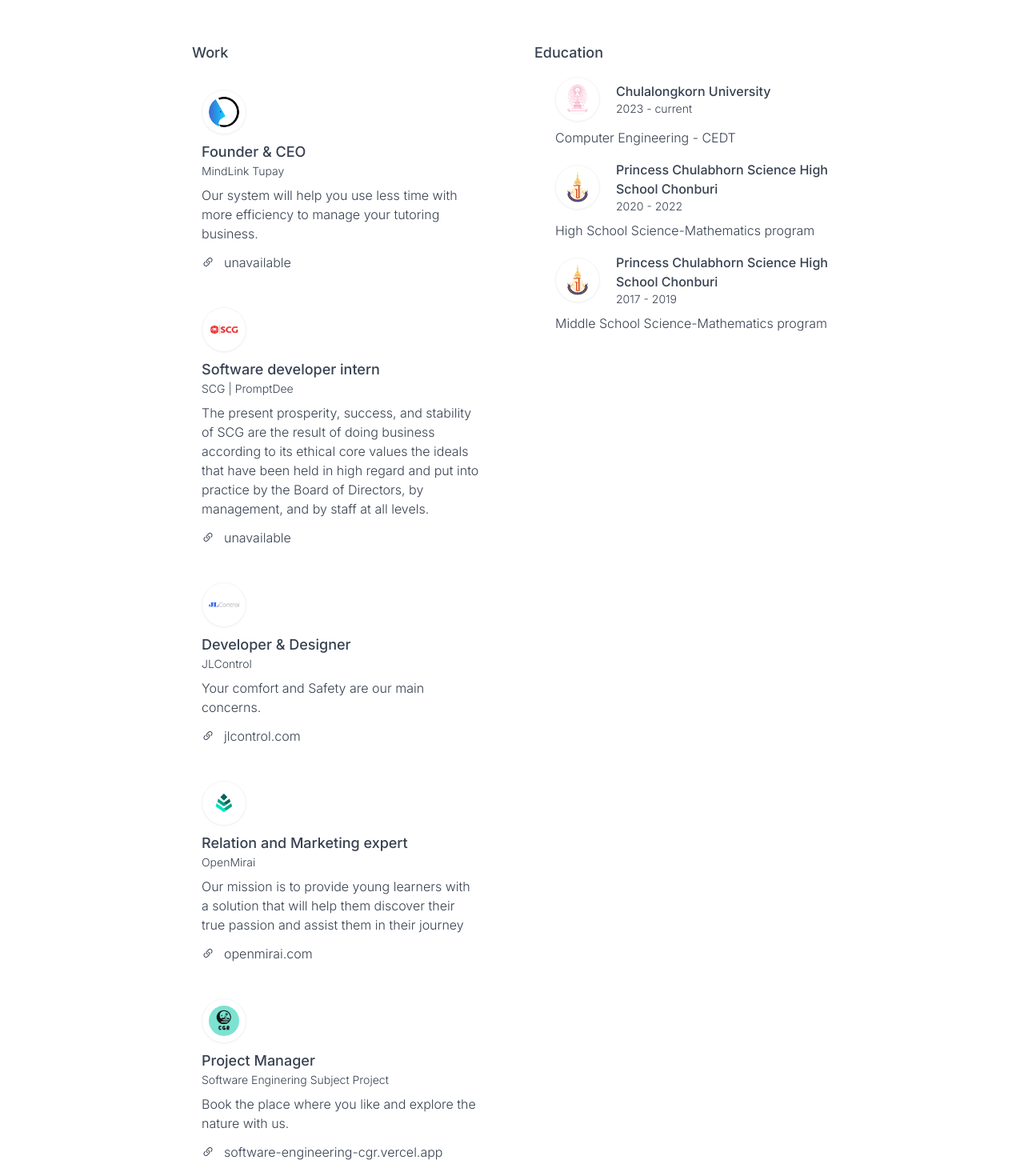
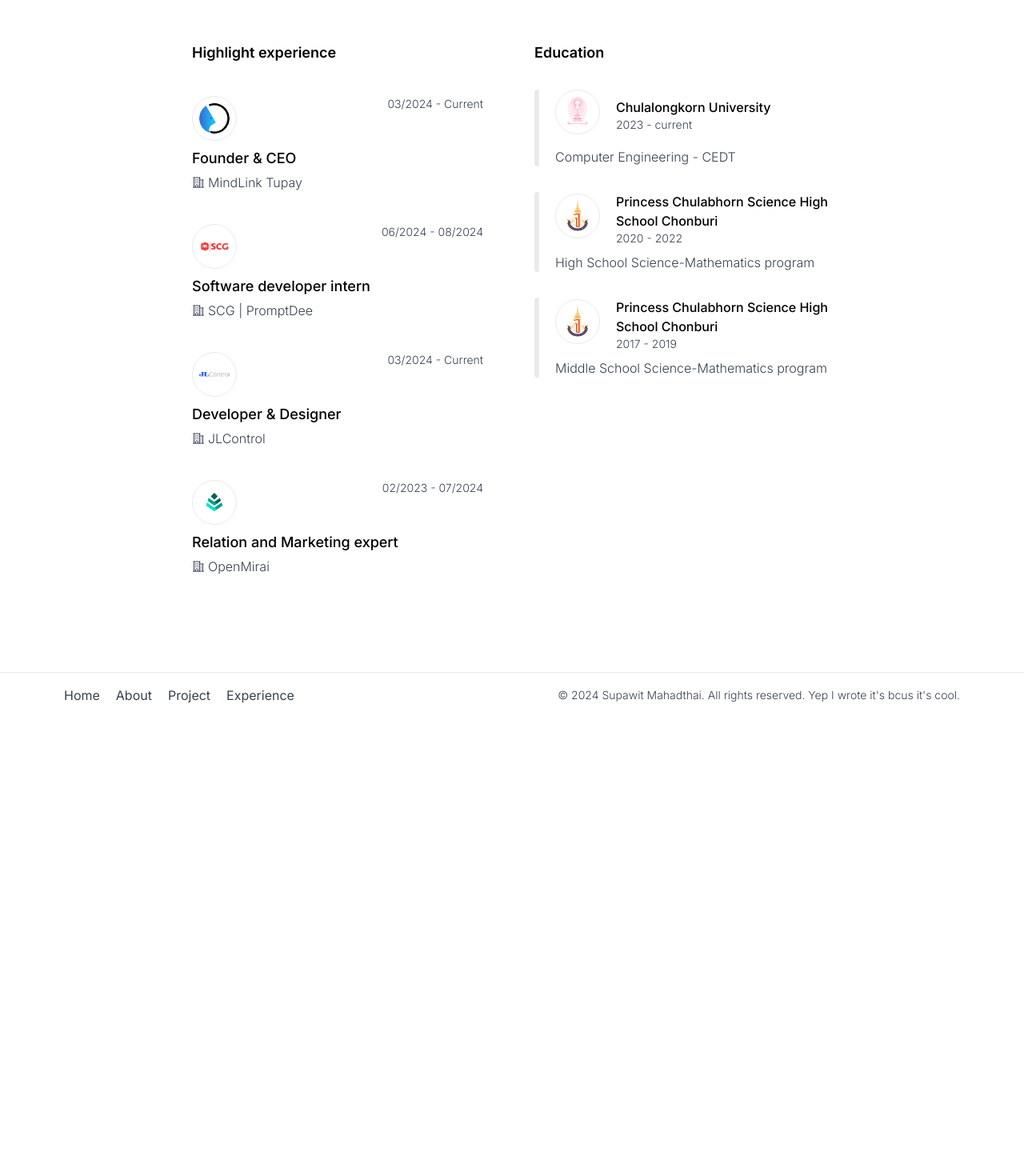
Before and after one commit to Darjeeling47/Portfolio, a Next.js app: page / in a window 1280 px wide. Shown: the part 780-2250 px from the top of the page at 80% size. After the commit the page ends 1677 px from the top, so only its background shows below. Built offline with nearby package versions, Linux system fonts and the light colour scheme; what tailwindcss-animated would draw is missing.

Commit message:
renew home page

```diff
--- a/src/components/basic/EducationBox.tsx
+++ b/src/components/basic/EducationBox.tsx
@@ -1,24 +1,16 @@
 import Image from "next/image"
+import ImageCover from "./ImageCover"
 
 export default function EducationBox({ data }: { data: any }) {
   return (
     <div className='flex flex-row w-full gap-5'>
-      <div className='h-full p-[3px] bg-my-gray-100 rounded-full text-transparent hidden lg:block'></div>
+      <div className='h-full p-[3px] bg-main-3 rounded-full text-transparent hidden lg:block'></div>
       <div className='w-full'>
         <div className='w-full flex flex-col md:flex-row'>
           <div className='flex flex-row gap-x-5 items-center'>
-            <div className='rounded-full !min-w-14 !w-14 !h-14 aspect-square bg-white border border-gray-100 flex justify-center items-center shadow-sm p-2'>
-              <Image
-                src={data.image}
-                alt='logo image'
-                width={0}
-                height={0}
-                sizes='100vw'
-                className='w-full h-full aspect-square rounded-full object-contain'
-              />
-            </div>
+            <ImageCover src={data.image} alt={data.topic} />
             <div className='flex flex-col'>
-              <h1 className='font-medium text-md md:text-md text-my-gray-200 dark:text-gray-300'>
+              <h1 className='font-medium text-md md:text-md text-main-1 dark:text-main-1-dark'>
                 {data.topic}
               </h1>
               <h2 className='font-light text-sm'>
--- /dev/null
+++ b/src/components/basic/ImageCover.tsx
@@ -0,0 +1,16 @@
+import Image from "next/image"
+
+export default function ImageCover({ src, alt }: { src: string; alt: string }) {
+  return (
+    <div className='rounded-full !min-w-14 !w-14 !h-14 aspect-square bg-background border border-main-3 dark:border-main-3-dark flex justify-center items-center p-2 mb-2'>
+      <Image
+        src={src}
+        alt={alt}
+        width={0}
+        height={0}
+        sizes='100vw'
+        className='w-full h-full aspect-square rounded-full object-contain'
+      />
+    </div>
+  )
+}
--- a/src/components/basic/WorkBox.tsx
+++ b/src/components/basic/WorkBox.tsx
@@ -1,32 +1,24 @@
 import Image from "next/image"
 import Link from "next/link"
+import ImageCover from "./ImageCover"
+import { BuildingOffice2Icon } from "@heroicons/react/24/outline"
 
 export default function WorkBox({ data }: { data: any }) {
   return (
-    <div className='group rounded-lg hover:bg-gray-100 dark:hover:bg-zinc-800 transition-all duration-100 p-3'>
-      <Link href={data.link}>
-        <div className='rounded-full !w-14 !h-14 bg-white border border-gray-100 flex justify-center items-center shadow-sm p-2 mb-2'>
-          <Image
-            src={data.image}
-            alt='logo image'
-            width={0}
-            height={0}
-            sizes='100vw'
-            className='w-full h-full aspect-square rounded-full object-contain'
-          />
-        </div>
-        <div className='flex flex-col'>
-          <h1 className='font-medium text-md md:text-lg text-my-gray-300 dark:text-white'>
-            {data.topic}
-          </h1>
-          <h2 className='font-light text-sm'>{data.company}</h2>
-        </div>
-        <p className='font-light text-md mt-2'>{data.description}</p>
-        <p className='font-light text-md mt-3  group-hover:text-blue-500'>
-          <i className='bi bi-link-45deg mr-3'></i>
-          {data.linkDisplay}
-        </p>
-      </Link>
+    <div className='relative rounded-lg transition-all duration-200 space-y-2'>
+      <p className='absolute top-2 right-2 font-light text-sm'>
+        {data.duration}
+      </p>
+      <ImageCover src={data.image} alt={data.topic} />
+      <div className='flex flex-col space-y-1'>
+        <h1 className='font-medium text-md md:text-lg text-main-1 dark:text-main-1-dark'>
+          {data.topic}
+        </h1>
+        <h2 className='flex flex-row gap-x-1 items-center font-light'>
+          <BuildingOffice2Icon className='size-4' strokeWidth={1.5} />
+          {data.company}
+        </h2>
+      </div>
     </div>
   )
 }
--- a/src/components/bottom/bottom.tsx
+++ b/src/components/bottom/bottom.tsx
@@ -2,33 +2,33 @@
 
 export default function Bottom() {
   return (
-    <div className='bg-white dark:bg-zinc-900 bottom-0 right-0 left-0 flex items-center z-[100] border-t'>
+    <div className='bottom-0 right-0 left-0 flex items-center z-[100] border-t border-main-3 dark:border-main-3-dark bg-background dark:bg-background-dark'>
       <div className='container mx-auto py-4 h-fit'>
         <div className='flex flex-col lg:flex-row gap-5 lg:gap-10 h-full items-center justify-between'>
           <div className='flex flex-row gap-5'>
             <Link
               href={"/"}
-              className='hover:text-my-gray-300 dark:hover:text-gray-200'>
+              className='hover:text-main-1 dark:hover:text-main-1-dark'>
               Home
             </Link>
             <Link
               href={"/about"}
-              className='hover:text-my-gray-300 dark:hover:text-gray-200'>
+              className='hover:text-main-1 dark:hover:text-main-1-dark'>
               About
             </Link>
             <Link
               href={"/project"}
-              className='hover:text-my-gray-300 dark:hover:text-gray-200'>
+              className='hover:text-main-1 dark:hover:text-main-1-dark'>
               Project
             </Link>
             <Link
               href={"/experience"}
-              className='hover:text-my-gray-300 dark:hover:text-gray-200'>
+              className='hover:text-main-1 dark:hover:text-main-1-dark'>
               Experience
             </Link>
           </div>
           <div className='text-sm font-light text-center lg:text-right'>
-            © 2024 Supawit Mahadthai. All rights reserved. Yep I worte it's bcus
+            © 2024 Supawit Mahadthai. All rights reserved. Yep I wrote it's bcus
             it's cool.
           </div>
         </div>
--- a/src/components/complex/Banner.tsx
+++ b/src/components/complex/Banner.tsx
@@ -13,18 +13,18 @@
             sizes='100vw'
             objectFit='cover'
             priority={true}
-            className='rounded-3xl shadow-lg'
+            className='rounded-3xl'
           />
         </div>
       </div>
       <div className='flex flex-col w-full lg:w-2/3 gap-y-7'>
         <div className='flex flex-col gap-y-4'>
-          <h1 className='font-semibold text-2xl sm:text-3xl lg:text-4xl 2xl:text-5xl text-my-gray-400 dark:text-white'>
+          <h1 className='font-semibold text-2xl sm:text-3xl lg:text-4xl 2xl:text-5xl text-main-1 dark:text-main-1-dark'>
             Hi I'm Supawit Mahadthai
           </h1>
           <h2>A Software Developer, Project Manager</h2>
         </div>
-        <div className='flex flex-row gap-x-8 justify-start text-xl dark:text-my-gray-100'>
+        <div className='flex flex-row gap-x-8 justify-start text-xl'>
           <Link
             href={"https://www.facebook.com/profile.php?id=100019637738479"}>
             <i className='bi bi-facebook transition-all duration-100'></i>
--- a/src/components/complex/Education.tsx
+++ b/src/components/complex/Education.tsx
@@ -7,8 +7,8 @@
   const myEducation = MyEducation()
 
   return (
-    <div className='flex flex-col gap-y-4'>
-      <h1 className='text-lg font-medium text-my-gray-300 dark:text-white'>
+    <div className='flex flex-col gap-y-8'>
+      <h1 className='text-lg font-semibold text-main-1 dark:text-main-1-dark'>
         Education
       </h1>
       {myEducation.map((data) => (
--- a/src/components/complex/MiniAboutMe.tsx
+++ b/src/components/complex/MiniAboutMe.tsx
@@ -1,13 +1,13 @@
-import Image from "next/image";
+import Image from "next/image"
 
 export default function MiniAboutMe() {
   return (
-    <div className="flex flex-col lg:flex-row lg:justify-between gap-x-10 p-5 md:p-18 lg:p-20 lg:py-14 xl:py-14 xl:px-40">
-      <div className="flex flex-col gap-y-3">
-        <h1 className="text-lg font-medium text-my-gray-300 dark:text-white">
+    <div className='flex flex-col lg:flex-row lg:justify-between gap-x-10 p-5 md:p-18 lg:p-20 lg:py-14 xl:py-14 xl:px-40'>
+      <div className='flex flex-col gap-y-3'>
+        <h1 className='text-lg font-semibold text-main-1 dark:text-main-1-dark'>
           About Me
         </h1>
-        <p className="font-light">
+        <p>
           I am passionate about programming and project management, with
           experience in full-stack web development and personal development
           projects. My work has won competitions and been implemented. I have
@@ -16,17 +16,17 @@
           on the world.
         </p>
       </div>
-      <div className="w-full aspect-video relative rounded-3xl hidden lg:block rotate-6 min-w-52 z-[50]">
+      <div className='w-full aspect-video relative rounded-3xl hidden lg:block rotate-6 min-w-52 z-[50]'>
         <Image
           src={"/profile-3.png"}
           alt={"profile"}
           fill
-          sizes="100vw"
-          objectFit="cover"
+          sizes='100vw'
+          objectFit='cover'
           priority={true}
-          className="rounded-3xl shadow-lg"
+          className='rounded-3xl'
         />
       </div>
     </div>
-  );
+  )
 }
--- a/src/components/complex/MiniWork.tsx
+++ b/src/components/complex/MiniWork.tsx
@@ -5,9 +5,9 @@
   const myWorks = MyWork()
 
   return (
-    <div className='flex flex-col gap-y-5'>
-      <h1 className='text-lg font-medium text-my-gray-300 dark:text-white'>
-        Work
+    <div className='flex flex-col gap-y-8'>
+      <h1 className='text-lg font-semibold text-main-1 dark:text-main-1-dark'>
+        Highlight experience
       </h1>
       {myWorks.map((work) => (
         <WorkBox data={work} />
--- a/src/libs/MyWork.tsx
+++ b/src/libs/MyWork.tsx
@@ -8,6 +8,7 @@
       image: "/work/mindlink-tupay.png",
       link: "",
       linkDisplay: "unavailable",
+      duration: "03/2024 - Current",
     },
     {
       topic: "Software developer intern",
@@ -18,6 +19,7 @@
       image: "/experience/scg.png",
       link: "",
       linkDisplay: "unavailable",
+      duration: "06/2024 - 08/2024",
     },
     {
       topic: "Developer & Designer",
@@ -26,6 +28,7 @@
       image: "/work/jlcontrol.png",
       link: "https://www.jlcontrol.com/#/th",
       linkDisplay: "jlcontrol.com",
+      duration: "03/2024 - Current",
     },
     {
       topic: "Relation and Marketing expert",
@@ -35,15 +38,7 @@
       image: "/work/openmirai.png",
       link: "https://www.openmirai.com/",
       linkDisplay: "openmirai.com",
+      duration: "02/2023 - 07/2024",
     },
-    {
-      topic: "Project Manager",
-      company: "Software Enginering Subject Project",
-      description:
-        "Book the place where you like and explore the nature with us.",
-      image: "/work/software-engineering-cgr-project.png",
-      link: "https://software-engineering-cgr-project-frontend.vercel.app/",
-      linkDisplay: "software-engineering-cgr.vercel.app",
-    },
-  ];
+  ]
 }
```
Also changed, not shown: src/components/complex/SummationHome.tsx (+4 -4 lines).
